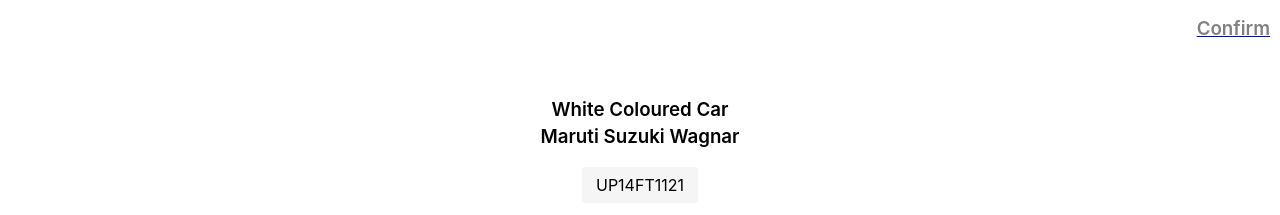
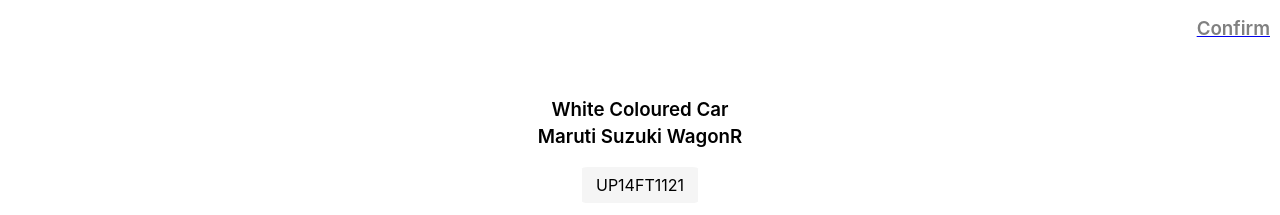
Before and after one commit to prateekrusta/InDrivePal, a React (Create React App) app in the folder Client/: page /ride/driver-rated in a window 1280 px wide. Shown: the top 215 px of the page. Built offline with nearby package versions, Linux system fonts and the light colour scheme.

Commit message:
Some Small Changes

```diff
--- a/Client/src/components/ride/book-ride.js
+++ b/Client/src/components/ride/book-ride.js
@@ -39,23 +39,6 @@
   }
 
   const showPosition = (position) => {
-
-    const geojson = {
-      type: 'FeatureCollection',
-      features: [
-        {
-          type: 'Feature',
-          geometry: {
-            type: 'Point',
-            coordinates: [position.coords.longitud, position.coords.latitude]
-          },
-          properties: {
-            title: 'Passenger',
-            description: 'Your Current Location'
-          }
-        }
-      ]
-    };
 
     setLat(position.coords.latitude);
     setLong(position.coords.longitude);
--- a/Client/src/components/ride/driver-option.js
+++ b/Client/src/components/ride/driver-option.js
@@ -4,14 +4,16 @@
 import { NavLink } from "react-router-dom";
 import StarIcon from "@mui/icons-material/Star";
 
+
 const DriverOption = () => {
+
   return (
     <div className="modal-overlay-find-driver">
       <div className="driver-option">
         <div className="driver-modal">
           <img src={driver} />
           <div className="driver-content">
-            <h4>Maruti Suzuki Wagnar</h4>
+            <h4>Maruti Suzuki WagonR</h4>
             <h4 style={{ marginTop: -10 }}>Ram Sharma</h4>
             <div className="dr">
               <StarIcon style={{ color: "goldenrod" }} />
--- a/Client/src/components/ride/rated-drivers.js
+++ b/Client/src/components/ride/rated-drivers.js
@@ -17,7 +17,7 @@
       <div>
       <div style={{marginTop:'5vh'}}>
       <center><h3 style={{color:'black'}}>White Coloured Car</h3></center>
-      <center><h3 style={{ marginTop: -15, color:'black' }}>Maruti Suzuki Wagnar</h3></center>
+      <center><h3 style={{ marginTop: -15, color:'black' }}>Maruti Suzuki WagonR</h3></center>
       <center><div className='rectangle-div'>UP14FT1121</div></center>
 
       <Driver />
--- a/Client/src/components/ride/ride.js
+++ b/Client/src/components/ride/ride.js
@@ -16,7 +16,7 @@
       <div className='modal-overlay'>
       <div className="modal-container" style={{height:'70vh'}}>
       <center><h3 style={{color:'black'}}>White Coloured Car</h3></center>
-      <center><h3 style={{ marginTop: -15, color:'black' }}>Maruti Suzuki Wagnar</h3></center>
+      <center><h3 style={{ marginTop: -15, color:'black' }}>Maruti Suzuki WagonR</h3></center>
       <center><div className='rectangle-div'>UP14FT1121</div></center>
       <Driver />
         <div className="ride-data" style={{backgroundColor:"white"}}>
```
